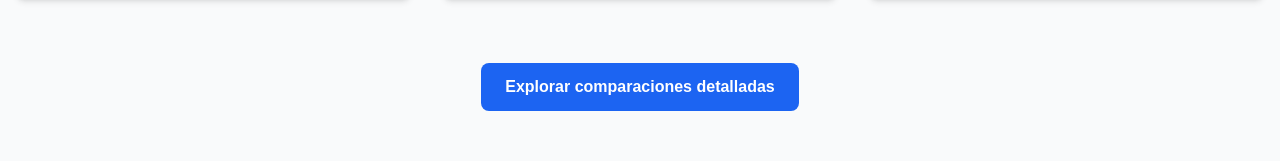
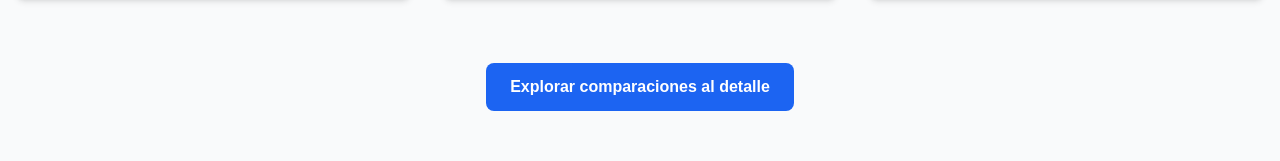
Before and after one commit to AlasRojas/blog-frameworks, a Next.js app: page / in a window 1280 px wide. Shown: the part 1281-1442 px from the top of the page. Built offline with nearby package versions, Linux system fonts and the light colour scheme.

Commit message:
Trigger redeploy

```diff
--- a/src/app/page.tsx
+++ b/src/app/page.tsx
@@ -141,7 +141,7 @@ export class CounterComponent {
               href="/page?id=1"
               className="inline-block bg-blue-600 hover:bg-blue-700 text-white font-semibold py-3 px-6 rounded-lg transition-colors duration-200"
             >
-              Explorar comparaciones detalladas
+              Explorar comparaciones al detalle
             </Link>
           </div>
 
```
